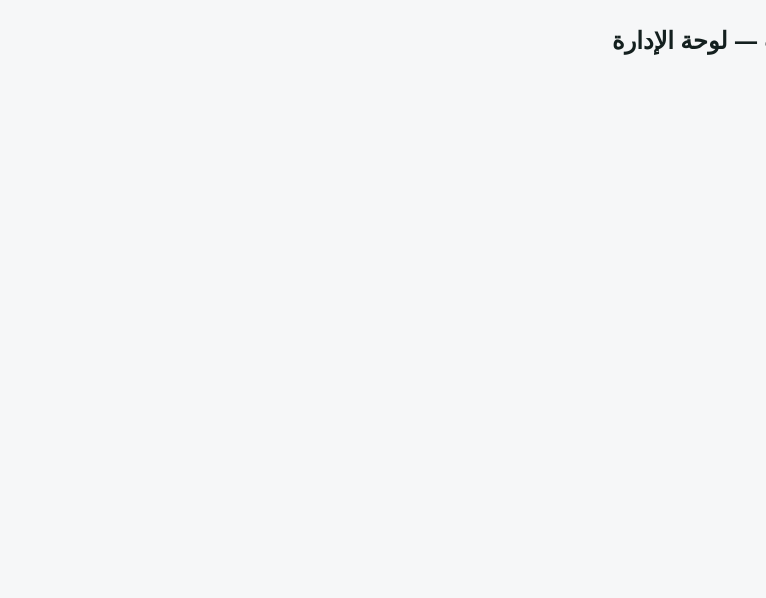
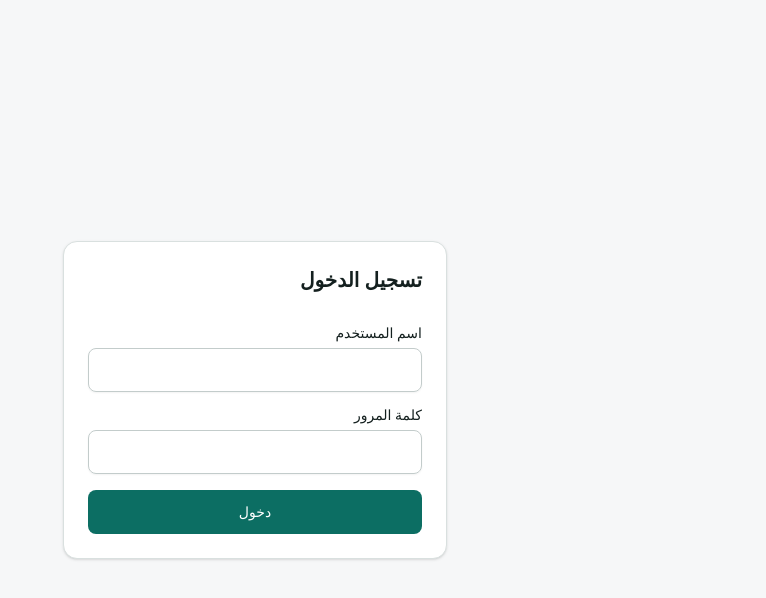
Before and after one commit to Asemzaidan2003/Violet_perfumes_ecommerc, a React (Vite) app in the folder admin/: page /admin/login in a window 1280 px wide. Shown: the top 598 px of the page, without its empty margins (514-1280 px from the left). Built offline with nearby package versions, Linux system fonts and the light colour scheme; no server answers.

Commit message:
feat(admin): authentication, login page and router

```diff
--- /dev/null
+++ b/admin/src/app/App.jsx
@@ -0,0 +1,33 @@
+import { BrowserRouter, Navigate, Outlet, Route, Routes } from "react-router-dom";
+import { QueryClient, QueryClientProvider } from "@tanstack/react-query";
+import { Toaster } from "@/components/ui/sonner";
+import { AuthProvider, RequireAuth } from "@/app/auth";
+import LoginPage from "@/pages/Login";
+import NotFound from "@/pages/NotFound";
+
+const Shell = () => <Outlet />; // replaced in Task 5
+const PosPage = () => <div className="p-6">نقطة البيع</div>; // replaced in Task 8
+
+const queryClient = new QueryClient({ defaultOptions: { queries: { refetchOnWindowFocus: false, retry: 1 } } });
+
+export function App() {
+  return (
+    <QueryClientProvider client={queryClient}>
+      <BrowserRouter basename="/admin">
+        <AuthProvider>
+          <Routes>
+            <Route path="/login" element={<LoginPage />} />
+            <Route element={<RequireAuth />}>
+              <Route element={<Shell />}>
+                <Route index element={<Navigate to="/pos" replace />} />
+                <Route path="/pos" element={<PosPage />} />
+                <Route path="*" element={<NotFound />} />
+              </Route>
+            </Route>
+          </Routes>
+        </AuthProvider>
+        <Toaster position="top-center" dir="rtl" richColors closeButton />
+      </BrowserRouter>
+    </QueryClientProvider>
+  );
+}
--- /dev/null
+++ b/admin/src/app/auth.jsx
@@ -0,0 +1,50 @@
+import { createContext, useContext, useEffect, useMemo } from "react";
+import { Navigate, Outlet, useLocation, useNavigate } from "react-router-dom";
+import { useQuery, useQueryClient } from "@tanstack/react-query";
+import { api, setUnauthorizedHandler } from "@/lib/api";
+
+const AuthContext = createContext(null);
+export const useAuth = () => useContext(AuthContext);
+
+export function AuthProvider({ children }) {
+  const qc = useQueryClient();
+  const navigate = useNavigate();
+  const me = useQuery({
+    queryKey: ["me"],
+    queryFn: async () => (await api("/auth/me")).data,
+    retry: false,
+    staleTime: 5 * 60_000,
+  });
+
+  useEffect(() => {
+    setUnauthorizedHandler(() => {
+      qc.setQueryData(["me"], null);
+      navigate("/login", { replace: true });
+    });
+  }, [qc, navigate]);
+
+  const value = useMemo(() => ({
+    user: me.data ?? null,
+    loading: me.isPending,
+    async login(username, password) {
+      const res = await api("/auth/login", { method: "POST", body: { username, password } });
+      qc.setQueryData(["me"], res.data);
+    },
+    async logout() {
+      try { await api("/auth/logout", { method: "POST" }); } finally {
+        qc.clear();
+        navigate("/login", { replace: true });
+      }
+    },
+  }), [me.data, me.isPending, qc, navigate]);
+
+  return <AuthContext.Provider value={value}>{children}</AuthContext.Provider>;
+}
+
+export function RequireAuth() {
+  const { user, loading } = useAuth();
+  const location = useLocation();
+  if (loading) return <div className="grid min-h-dvh place-items-center text-muted-foreground" role="status">جارٍ التحميل…</div>;
+  if (!user) return <Navigate to="/login" replace state={{ from: location.pathname }} />;
+  return <Outlet />;
+}
--- a/admin/src/components/ui/sonner.jsx
+++ b/admin/src/components/ui/sonner.jsx
@@ -7,13 +7,20 @@ import {
   OctagonXIcon,
   TriangleAlertIcon,
 } from "lucide-react"
-import { useTheme } from "@/app/theme"
+import { useSyncExternalStore } from "react"
 import { Toaster as Sonner } from "sonner";
+
+const subscribe = (cb) => {
+  const mo = new MutationObserver(cb)
+  mo.observe(document.documentElement, { attributes: true, attributeFilter: ["class"] })
+  return () => mo.disconnect()
+}
+const getTheme = () => (document.documentElement.classList.contains("dark") ? "dark" : "light")
 
 const Toaster = ({
   ...props
 }) => {
-  const { theme } = useTheme()
+  const theme = useSyncExternalStore(subscribe, getTheme, () => "light")
 
   return (
     <Sonner
--- a/admin/src/main.jsx
+++ b/admin/src/main.jsx
@@ -2,8 +2,7 @@ import { StrictMode } from "react";
 import { createRoot } from "react-dom/client";
 import "./index.css";
 import { initTheme } from "@/app/theme";
+import { App } from "@/app/App";
 
 initTheme();
-createRoot(document.getElementById("root")).render(
-  <StrictMode><main className="p-6"><h1 className="text-2xl font-bold">نسمات — لوحة الإدارة</h1></main></StrictMode>
-);
+createRoot(document.getElementById("root")).render(<StrictMode><App /></StrictMode>);
--- /dev/null
+++ b/admin/src/pages/Login.jsx
@@ -0,0 +1,57 @@
+import { useState } from "react";
+import { Navigate, useLocation, useNavigate } from "react-router-dom";
+import { Loader2 } from "lucide-react";
+import { Button } from "@/components/ui/button";
+import { Card, CardContent, CardHeader, CardTitle } from "@/components/ui/card";
+import { Input } from "@/components/ui/input";
+import { Label } from "@/components/ui/label";
+import { useAuth } from "@/app/auth";
+
+export default function LoginPage() {
+  const { user, login } = useAuth();
+  const navigate = useNavigate();
+  const location = useLocation();
+  const [error, setError] = useState("");
+  const [pending, setPending] = useState(false);
+
+  if (user) return <Navigate to={location.state?.from ?? "/pos"} replace />;
+
+  async function onSubmit(e) {
+    e.preventDefault();
+    const form = new FormData(e.currentTarget);
+    setPending(true);
+    setError("");
+    try {
+      await login(String(form.get("username")).trim(), String(form.get("password")));
+      navigate(location.state?.from ?? "/pos", { replace: true });
+    } catch (err) {
+      setError(err.status === 429 ? "محاولات كثيرة، حاول لاحقًا" : err.status === 401 ? "اسم المستخدم أو كلمة المرور غير صحيحة" : err.message);
+    } finally {
+      setPending(false);
+    }
+  }
+
+  return (
+    <main className="grid min-h-dvh place-items-center p-4">
+      <Card className="w-full max-w-sm">
+        <CardHeader><CardTitle className="text-xl">تسجيل الدخول</CardTitle></CardHeader>
+        <CardContent>
+          <form onSubmit={onSubmit} className="space-y-4" noValidate>
+            <div className="space-y-2">
+              <Label htmlFor="username">اسم المستخدم</Label>
+              <Input id="username" name="username" autoComplete="username" required className="h-11 text-base" />
+            </div>
+            <div className="space-y-2">
+              <Label htmlFor="password">كلمة المرور</Label>
+              <Input id="password" name="password" type="password" autoComplete="current-password" required className="h-11 text-base" />
+            </div>
+            {error && <p role="alert" className="text-sm font-medium text-destructive">{error}</p>}
+            <Button type="submit" className="h-11 w-full" disabled={pending}>
+              {pending && <Loader2 className="animate-spin" aria-hidden />} دخول
+            </Button>
+          </form>
+        </CardContent>
+      </Card>
+    </main>
+  );
+}
--- /dev/null
+++ b/admin/src/pages/NotFound.jsx
@@ -0,0 +1,10 @@
+import { Link } from "react-router-dom";
+
+export default function NotFound() {
+  return (
+    <div className="grid place-items-center gap-3 p-10 text-center">
+      <h1 className="text-2xl font-bold">الصفحة غير موجودة</h1>
+      <Link to="/pos" className="text-primary underline underline-offset-4">العودة إلى نقطة البيع</Link>
+    </div>
+  );
+}
```
